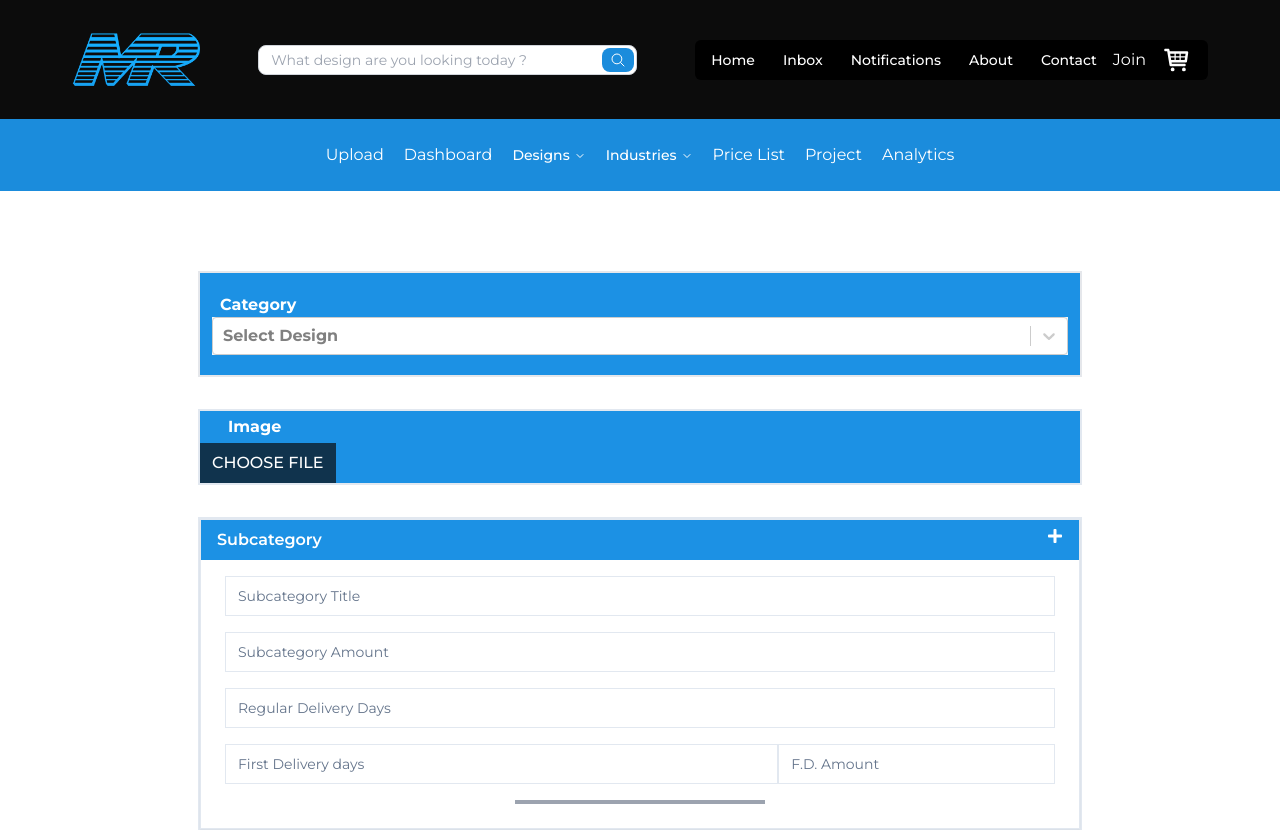
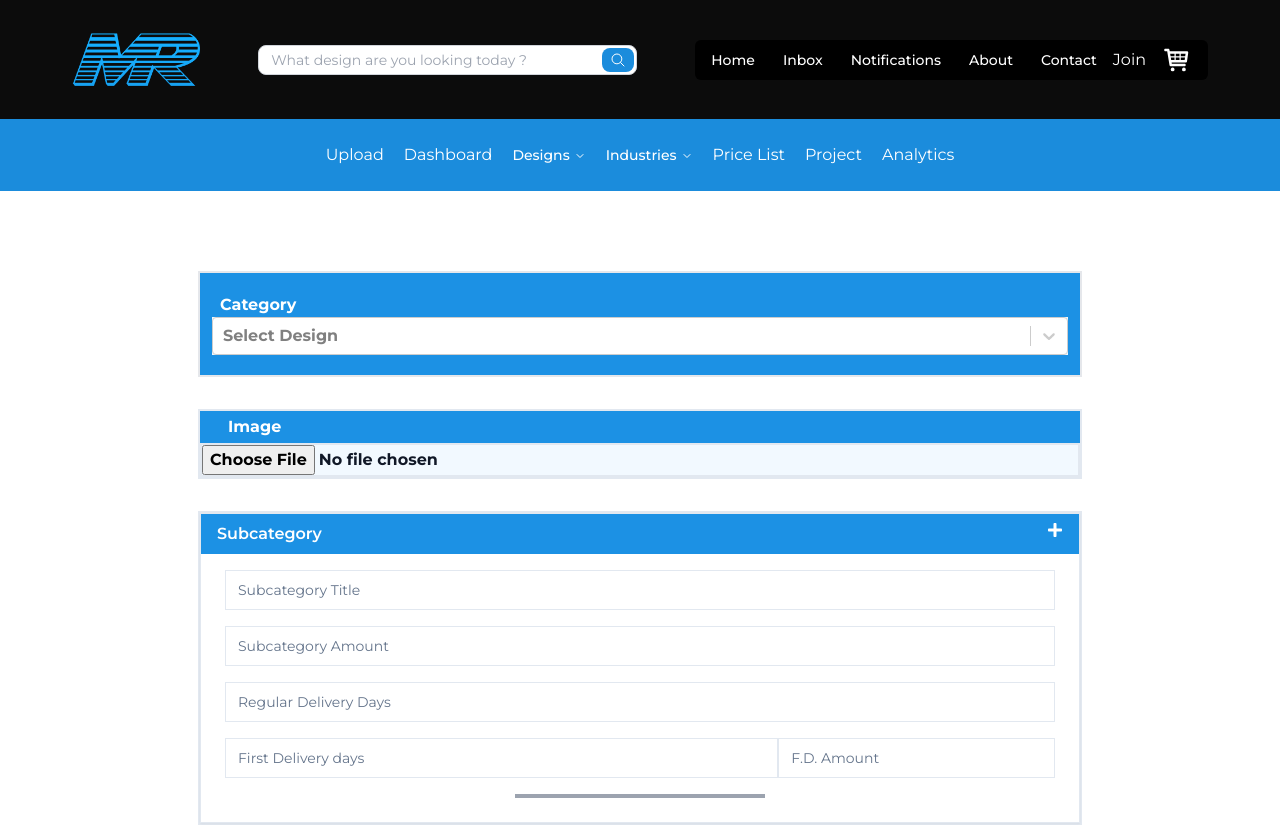
Before and after one commit to kaziahosunhabibripon/mrclient, a React (Vite) app: page /categories in a window 1280 px wide. Shown: the top 830 px of the page. Built offline with nearby package versions, Linux system fonts and the light colour scheme; no server answers.

Commit message:
categories admin id add

```diff
--- a/src/Pages/Dashboard/Category/Categories.jsx
+++ b/src/Pages/Dashboard/Category/Categories.jsx
@@ -1,6 +1,4 @@
-import Container from "@/pages/Shared/Container";
 import React, { useState } from "react";
-
 import { Label } from "@radix-ui/react-menubar";
 import Creatable from "react-select/creatable";
 import { useForm } from "react-hook-form";
@@ -8,6 +6,14 @@ import { Card, CardContent } from "@/components/ui/card";
 import { RxCross1 } from "react-icons/rx";
 import { Input } from "@/components/ui/input";
 import { FaPlus } from "react-icons/fa";
+import {
+  getDownloadURL,
+  getStorage,
+  ref,
+  uploadBytesResumable,
+} from "firebase/storage";
+import { app } from "@/firebase/firebase.config";
+import { useGetAdminUserByEmailQuery } from "@/redux/features/adminUser/adminUserApi";
 
 const options = [
   {
@@ -17,6 +23,10 @@ const options = [
   { value: "Flayer Design", label: "Flayer Design" },
 ];
 const Categories = () => {
+  const { data: email, isLoading } = useGetAdminUserByEmailQuery(
+    "johndoe@example.com"
+  );
+  console.log(email);
   const [formValues, setFormValues] = useState({});
   const [selectedOption, setSelectedOption] = useState(null);
   const {
@@ -28,13 +38,64 @@ const Categories = () => {
   const onSubmit = data => {
     const formData = {
       ...data,
+
       selectedOption,
       showRevisions,
       showPSD,
       showPrintPDF,
     };
     setFormValues(formData);
+    const image = data.image[0];
+    const storage = getStorage(app);
+    const fileName = new Date().getTime() + image.name;
+    const storageRef = ref(storage, fileName);
+    const uploadTask = uploadBytesResumable(storageRef, image);
+    uploadTask.on(
+      "state_changed",
+      snapshot => {
+        const progress =
+          (snapshot.bytesTransferred / snapshot.totalBytes) * 100;
+        console.log("Upload is " + progress + "% done");
+      },
+      error => {
+        console.error(error);
+      },
+      () => {
+        // When the upload is complete, get the image URL.
+        getDownloadURL(uploadTask.snapshot.ref)
+          .then(async imageUrl => {
+            const newCategories = {
+              ...formData,
 
+              image: imageUrl,
+            };
+            try {
+              const res = await fetch("http://localhost:5000/api/categories", {
+                method: "POST",
+                headers: {
+                  "Content-Type": "application/json",
+                },
+                body: JSON.stringify(formData), // Sending the prepared form data to the backend
+              });
+
+              // Check the response from the backend
+              if (res.ok) {
+                console.log("Data successfully sent to the backend!");
+                // Further actions if the submission is successful
+              } else {
+                console.error("Failed to send data to the backend!");
+                // Handle the error if the submission fails
+              }
+            } catch (error) {
+              console.error("Error sending data to the backend:", error);
+              // Handle network errors or exceptions during the submission
+            }
+          })
+          .catch(error => {
+            console.error("Error getting download URL:", error);
+          });
+      }
+    );
     console.log("Form data:", formData);
   };
 
@@ -67,9 +128,10 @@ const Categories = () => {
       setSelectedOption(newValue);
     }
   };
+
   return (
     <div className="my-10 px-4">
-      <Container>
+      <div>
         <div className="flex items-center justify-center my-6 w-full">
           <form
             onSubmit={handleSubmit(onSubmit)}
@@ -104,20 +166,16 @@ const Categories = () => {
                     Image
                   </label>
                 </div>
-                <div className="flex">
-                  <label
-                    htmlFor="image"
-                    className="py-2 px-3 bg-[#0c0d0fb4] text-md font-medium text-white cursor-pointer"
-                  >
-                    CHOOSE FILE
-                  </label>
+
+                <div className="bg-[#F2F9FF] border-2">
                   <input
                     id="image"
                     name="image"
                     type="file"
-                    className="hidden"
+                    className="bg-[#F2F9FF] text-gray-900"
                     placeholder="Select image"
                     {...register("image", { required: true })}
+                    accept="image/*"
                   />
                 </div>
               </div>
@@ -148,7 +206,7 @@ const Categories = () => {
                     </div>
                     <div>
                       <Input
-                        type="text"
+                        type="number"
                         id="amount"
                         className="rounded-none font-normal focus:ring-2 focus:ring-blue ring-transparent"
                         placeholder="Subcategory Amount"
@@ -246,7 +304,7 @@ const Categories = () => {
             </div>
           </form>
         </div>
-      </Container>
+      </div>
     </div>
   );
 };
```
